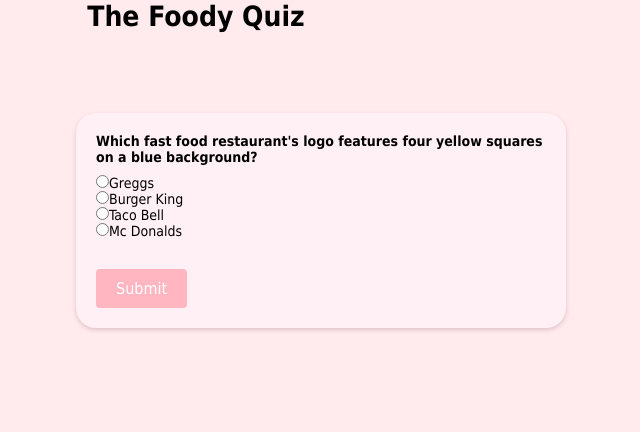
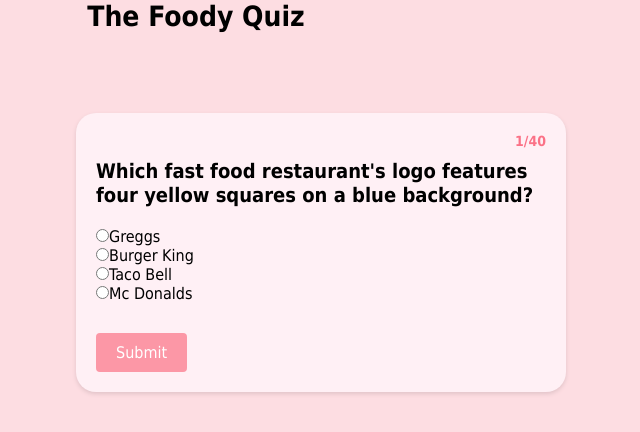
Before and after one commit to SammyMcElsen/FoodyQuiz, a plain HTML site: page index.html in a window 1280 px wide. Shown: the whole page, without its empty margins (444-1084 px from the left). Drawn offline with Linux system fonts and the light colour scheme.

Commit message:
added Counter
Added Counter for questions

```diff
--- a/script.js
+++ b/script.js
@@ -229,6 +229,11 @@ function displayQuestion() {
   const optionsElement = document.createElement('div');
   optionsElement.className = 'options';
 
+  const questionNumberElement = document.createElement('div');
+  questionNumberElement.className = 'questionNumber';
+  questionNumberElement.innerHTML = (currentQuestion + 1) + "/" + quizData.length;
+
+
   const shuffledOptions = [...questionData.options];
   shuffleArray(shuffledOptions);
 
@@ -249,6 +254,7 @@ function displayQuestion() {
   }
 
   quizContainer.innerHTML = '';
+  quizContainer.appendChild(questionNumberElement);
   quizContainer.appendChild(questionElement);
   quizContainer.appendChild(optionsElement);
 }
@@ -282,6 +288,7 @@ function displayResult() {
   retryButton.style.display = 'inline-block';
   showAnswerButton.style.display = 'inline-block';
   resultContainer.innerHTML = `You scored ${score} out of ${quizData.length}!`;
+  resultContainer.className = "score";
 }
 
 function retryQuiz() {
@@ -293,6 +300,7 @@ function retryQuiz() {
   retryButton.style.display = 'none';
   showAnswerButton.style.display = 'none';
   resultContainer.innerHTML = '';
+  resultContainer.className = "score";
   displayQuestion();
 }
 
@@ -318,6 +326,7 @@ function showAnswer() {
     <p>Incorrect Answers:</p>
     ${incorrectAnswersHtml}
   `;
+  resultContainer.className = "score";
 }
 
 submitButton.addEventListener('click', checkAnswer);
--- a/style.css
+++ b/style.css
@@ -7,7 +7,7 @@
 
 body {
   font-size: 14px;
-  background-color: rgb(255, 234, 237);
+  background-color: rgb(253, 221, 226);
 }
 .container {
   width: 450px;
@@ -21,12 +21,26 @@ body {
 h1 {
   text-align: center;
 }
+.questionNumber {
+  font-weight: bold;
+  text-align: right;
+  padding-bottom: 10px;
+  color: rgb(251, 113, 134);
+}
+.score {
+  font-size: 20px;
+  font-weight: bold;
+  margin-bottom: 20px;
+  margin-top: 15px;
+}
 .question {
+  font-size: 20px;
   font-weight: bold;
-  margin-bottom: 10px;
+  margin-bottom: 20px;
 }
 .options {
   margin-bottom: 20px;
+  font-size: 16px;
 }
 .option {
   display: block;
@@ -34,7 +48,7 @@ h1 {
 .button {
   display: inline-block;
   padding: 10px 20px;
-  background-color: lightpink;
+  background-color: rgb(252, 151, 166);
   color: #fff;
   border: none;
   cursor: pointer;
@@ -44,7 +58,7 @@ h1 {
   margin-top: 10px;
 }
 .button:hover {
-  background-color: rgb(252, 151, 166);
+  background-color: rgb(251, 113, 134);
 }
 .result {
   text-align: center;
```
